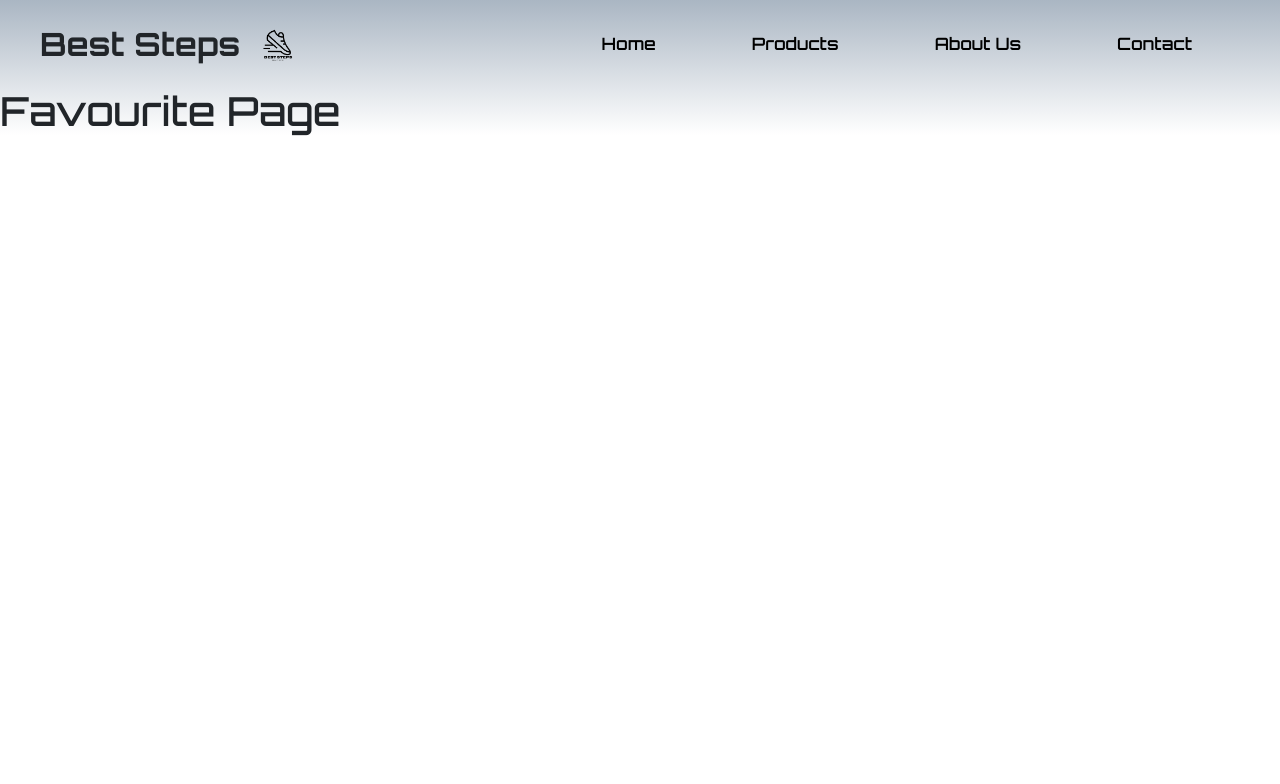
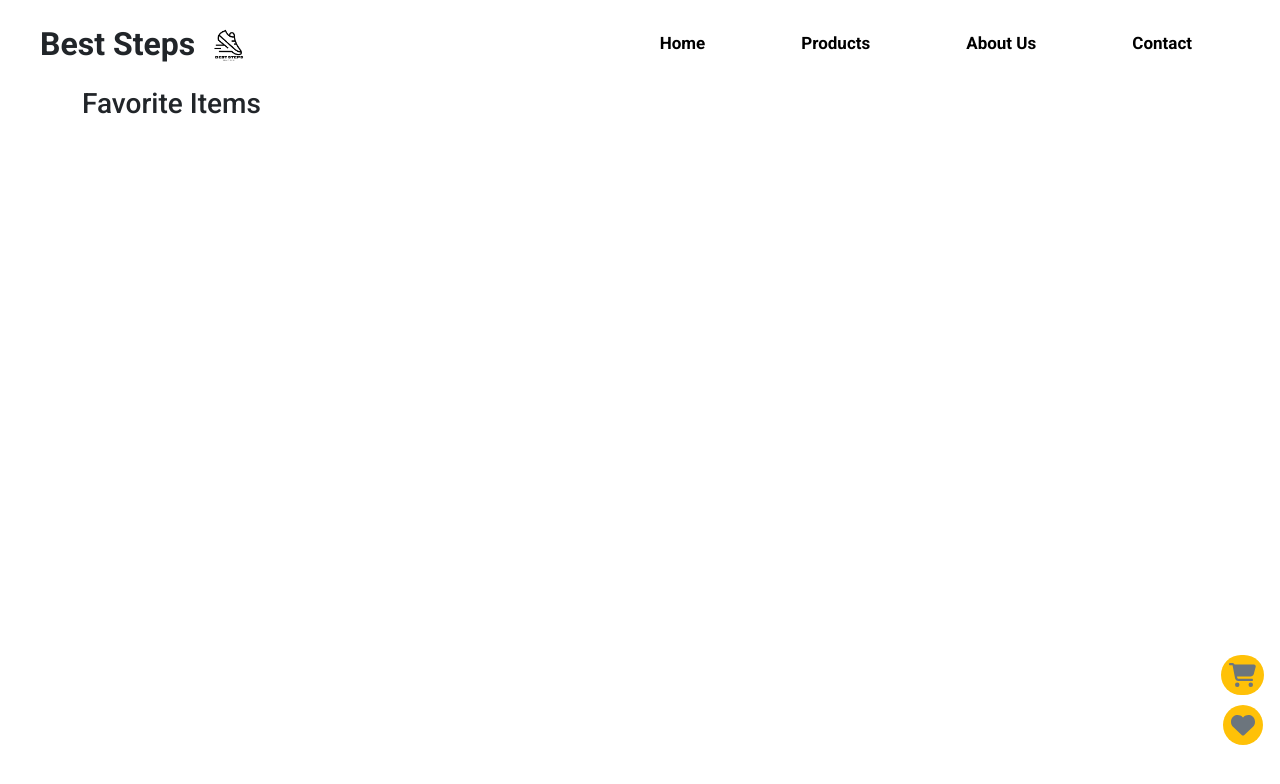
Before and after one commit to mariacharlotte/best-steps, a React (Vite) app: page /fav in a window 1280 px wide. Shown: the top 784 px of the page. Built offline with nearby package versions, Linux system fonts and the light colour scheme.

Commit message:
Favorite component added

```diff
--- a/src/App.jsx
+++ b/src/App.jsx
@@ -10,6 +10,7 @@ import Contact from "./components/Contact";
 import Admin from "./components/Admin";
 import MyContext from "./context/MyContext";
 import Cart from "./cart/Cart";
+import Favorite from "./favorite/Favorite";
 
 function App() {
   return (
@@ -26,7 +27,7 @@ function App() {
             <Route path="/admin" element={<Admin />} />
 
             <Route path="/cart" element={<Cart />} />
-            <Route path="/fav" element={<h1>Favourite Page</h1>} />
+            <Route path="/fav" element={<Favorite />} />
           </Routes>
           {/* Footer Component */}
         </Router>
--- a/src/components/EachShoe.jsx
+++ b/src/components/EachShoe.jsx
@@ -1,7 +1,6 @@
 import React, { useContext } from "react";
 import { CartContext } from "../context/MyContext";
 import { FontAwesomeIcon } from "@fortawesome/react-fontawesome";
-import { Link } from "react-router-dom";
 import { faHeart, faShoppingCart } from "@fortawesome/free-solid-svg-icons";
 
 const EachShoe = ({ shoe }) => {
@@ -23,14 +22,9 @@ const EachShoe = ({ shoe }) => {
           alt="shoeImage"
           style={{ width: "100%" }}
         />
-      </div>
-      <p>{title}</p>
-      <div className="d-flex justify-content-between align-items-center mb-2">
-        <span>{price}</span>
-
         <button
           className={
-            "btn btn-outline-secondary " +
+            "heartBtn btn btn-outline-secondary position-absolute start-0 end-1 " +
             (favoriteId && "text-info text-opacity-50")
           }
           style={{ border: "none", background: "none" }}
@@ -38,6 +32,10 @@ const EachShoe = ({ shoe }) => {
         >
           <FontAwesomeIcon className="fs-4 p-2 rounded-pill" icon={faHeart} />
         </button>
+      </div>
+      <p>{title}</p>
+      <div className="d-flex justify-content-between align-items-center mb-2">
+        <span>{price}</span>
       </div>
 
       <div className="position-relative">
--- /dev/null
+++ b/src/favorite/Favorite.jsx
@@ -0,0 +1,71 @@
+import React, { useContext } from "react";
+import { CartContext } from "../context/MyContext";
+import FavoriteItem from "./FavoriteItem";
+import { SHOES } from "../shoelist";
+import { Link } from "react-router-dom";
+import { FontAwesomeIcon } from "@fortawesome/react-fontawesome";
+import { faHeart, faShoppingCart } from "@fortawesome/free-solid-svg-icons";
+
+const Favorite = () => {
+  const { favoriteIds, cartItems } = useContext(CartContext);
+  const totalItemCount = cartItems.reduce((sum, item) => {
+    return sum + item.count;
+  }, 0);
+  return (
+    <div className="container">
+      {/* Two links to go to Cart Component and Favorite Component */}
+      <div className="position-fixed end-0 z-2 bottom-0 pe-3">
+        <ul
+          className="d-flex flex-column justify-content-around align-items-center mb-5 "
+          style={{ height: "100px" }}
+        >
+          <Link className="link " to={"/cart"}>
+            <span className="">
+              <FontAwesomeIcon
+                icon={faShoppingCart}
+                className="fs-4 text-secondary bg-warning p-2 rounded-pill"
+              />
+              {totalItemCount > 0 && (
+                <span
+                  className="position-absolute translate-middle
+             badge"
+                  style={{ background: "darkorchid" }}
+                >
+                  {totalItemCount}
+                </span>
+              )}
+            </span>
+          </Link>
+
+          <Link className="link" to={"/fav"}>
+            <FontAwesomeIcon
+              className="fs-4 text-secondary bg-warning p-2 rounded-pill"
+              icon={faHeart}
+            />
+            {favoriteIds.length > 0 && (
+              <span
+                className="position-absolute translate-middle
+             badge"
+                style={{ background: "darkorchid" }}
+              >
+                {favoriteIds.length}
+              </span>
+            )}
+          </Link>
+        </ul>
+      </div>
+
+      <div className="product-title">
+        <h3>Favorite Items</h3>
+      </div>
+      <div className="products-list d-flex flex-wrap gap-2">
+        {favoriteIds.map((fid) => {
+          const product = SHOES.find((shoe) => shoe.id === fid);
+          return <FavoriteItem data={product} key={fid} />;
+        })}
+      </div>
+    </div>
+  );
+};
+
+export default Favorite;
--- /dev/null
+++ b/src/favorite/FavoriteItem.jsx
@@ -0,0 +1,44 @@
+import { faCartShopping, faHeart } from "@fortawesome/free-solid-svg-icons";
+import { FontAwesomeIcon } from "@fortawesome/react-fontawesome";
+import React, { useContext } from "react";
+import { CartContext } from "../context/MyContext";
+
+const FavoriteItem = (props) => {
+  const { id, title, price, image } = props.data;
+  const { cartItems, addToCart, favoriteIds, toggleFavorite } =
+    useContext(CartContext);
+  const cartItem = cartItems.find((item) => item.id === id);
+  const favoriteId = favoriteIds.find((fid) => fid === id);
+
+  return (
+    <div className="card" style={{ width: "18rem" }}>
+      <img src={image} className="card-img-top" alt={title} />
+      <div className="card-body">
+        <h5 className="card-title">{title}</h5>
+        <p className="card-text">${price}</p>
+        <button
+          type="button"
+          className="btn btn-outline-primary position-relative me-2"
+          onClick={() => addToCart(id)}
+        >
+          <FontAwesomeIcon icon={faCartShopping} /> Add To Cart
+          <span className="position-absolute top-0 start-100 translate-middle badge rounded-pill bg-danger">
+            {cartItem?.count}
+          </span>
+        </button>
+        <button
+          type="button"
+          className={
+            "btn btn-outline-primary position-relative " +
+            (favoriteId && "text-danger")
+          }
+          onClick={() => toggleFavorite(id)}
+        >
+          <FontAwesomeIcon icon={faHeart} />
+        </button>
+      </div>
+    </div>
+  );
+};
+
+export default FavoriteItem;
--- a/src/index.css
+++ b/src/index.css
@@ -1,12 +1,12 @@
-@import url("https://fonts.googleapis.com/css2?family=Orbitron:wght@400..900&display=swap");
-@import url("https://fonts.googleapis.com/css2?family=Orbitron:wght@400..900&family=Roboto:ital,wght@0,100;0,300;0,400;0,500;0,700;0,900;1,100;1,300;1,400;1,500;1,700;1,900&display=swap");
+@import url("https://fonts.googleapis.com/css2?family=Lato:ital,wght@0,100;0,300;0,400;0,700;0,900;1,100;1,300;1,400;1,700;1,900&family=Orbitron:wght@400..900&family=Roboto:ital,wght@0,100;0,300;0,400;0,500;0,700;0,900;1,100;1,300;1,400;1,500;1,700;1,900&display=swap");
+@import url("https://fonts.googleapis.com/css2?family=Lato:ital,wght@0,100;0,300;0,400;0,700;0,900;1,100;1,300;1,400;1,700;1,900&family=Orbitron:wght@400..900&family=Oswald:wght@200..700&family=Roboto:ital,wght@0,100;0,300;0,400;0,500;0,700;0,900;1,100;1,300;1,400;1,500;1,700;1,900&display=swap");
 
 /* Navbar Component */
 .bg {
   /* background: linear-gradient(180deg, #778c9f, #f5eaea); */
-  background: linear-gradient(180deg, #aab6c3, white);
+  /* background: linear-gradient(180deg, #aab6c3, white); */
   /* background-color: #aab6c3; */
-  font-family: "Orbitron", sans-serif;
+  font-family: "Roboto", sans-serif;
 }
 nav ul {
   margin: 0;
@@ -58,3 +58,9 @@ nav ul .link:hover {
 
   border-image: linear-gradient(to left, #84a9d0, darkorchid) 1;
 }
+.btnShow {
+  display: inline !important;
+}
+.btnHide {
+  display: none;
+}
```
Also changed, not shown: src/shoelist.js (+19 -0 lines).
